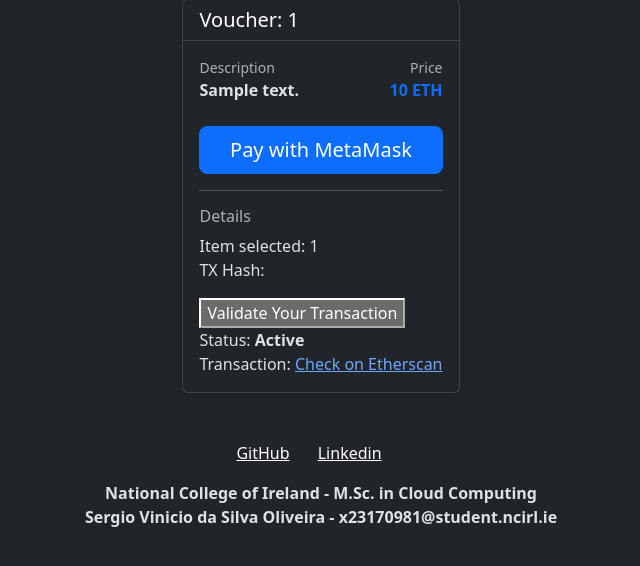
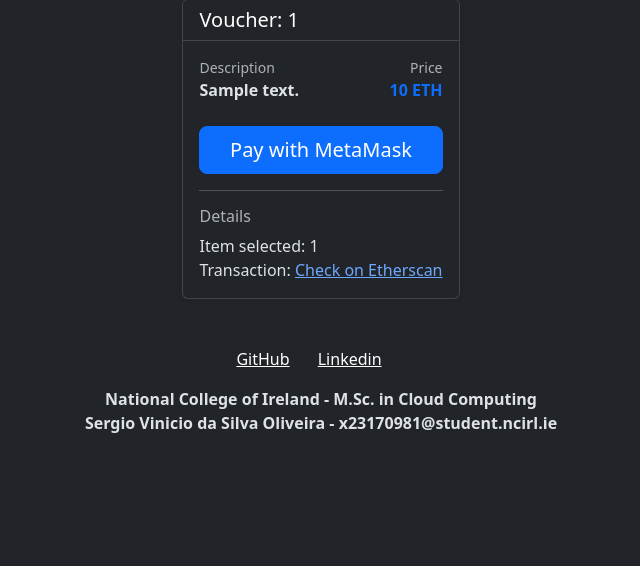
Before and after one commit to sergio-oliveira-br/safetrade_client_service, a Django app: template vouchers_client/templates/core/voucher_checkout.html in a window 1280 px wide. Shown: the part 89-655 px from the top of the page, without its empty margins (319-959 px from the left). Run offline with Django 5.2, Linux system fonts and the light colour scheme; the template is opened without the code that fills it: most values are stand-ins (such as "Sample title", 1, 10 or a date in 2020).

Commit message:
Update _voucher_card.html

```diff
--- a/vouchers_client/templates/core/_voucher_card.html
+++ b/vouchers_client/templates/core/_voucher_card.html
@@ -31,6 +31,16 @@
                     </div>
                 {% endif %}
 
+                <form action="{% url 'update_voucher_table' %}" method="post">
+                    {% csrf_token %}
+
+                    <input type="hidden" name="voucher_id" value="{{ voucher.voucher_id }}">
+                    <input type="hidden" id="tx_hash_input" name="tx_hash_input">
+
+                    <button type="submit" class="btn btn-success btn-lg" id="checkTx" style="display: none"> Validate Your Transaction</button>
+
+                </form>
+
                 <hr>
                 <h6 class="text-muted">Details</h6>
                 Item selected:
@@ -38,49 +48,14 @@
 
                 <br>
 
-                <form action="{% url 'update_voucher_table' %}" method="post">
-                    {% csrf_token %}
-                    <p>TX Hash: <span id="tx_hash_display"></span></p>
-
-                    <input type="hidden" name="voucher_id" value="{{ voucher.voucher_id }}">
-                    <input type="hidden" id="tx_hash_input" name="tx_hash_input">
-
-                    <button type="submit"> Validate Your Transaction</button>
-
-                </form>
-
-
-
-                Status:
-                <strong>{{ voucher.voucher_status }}</strong>
-
-                <br>
-
-
-
                 <i class="bi bi-cpu"></i>
                 Transaction:
                 {% if voucher.voucher_tx_hash %}
                     <a href="https://sepolia.etherscan.io/tx/{{ voucher.voucher_tx_hash }}" target="_blank">Check on Etherscan</a>
                 {% else %}
-                    <span class="text-muted">Waiting for payment...</span>
+                    <span id="paymentStatus" class="text-muted">Waiting for payment...</span>
                 {% endif %}
             </div>
         </div>
     </div>
 </div>
-
-<script>
-
-    const statusAtual = "{{ voucher.voucher_status }}";
-
-    if (statusAtual === 'Pending') {
-        setTimeout(function() {
-            location.reload();
-        }, 5000);
-    }
-
-    if (statusAtual === 'Sold'){
-        alert('Thanks for your patience! \nYour payment has been confirmed on ETH')
-    }
-</script>
```
